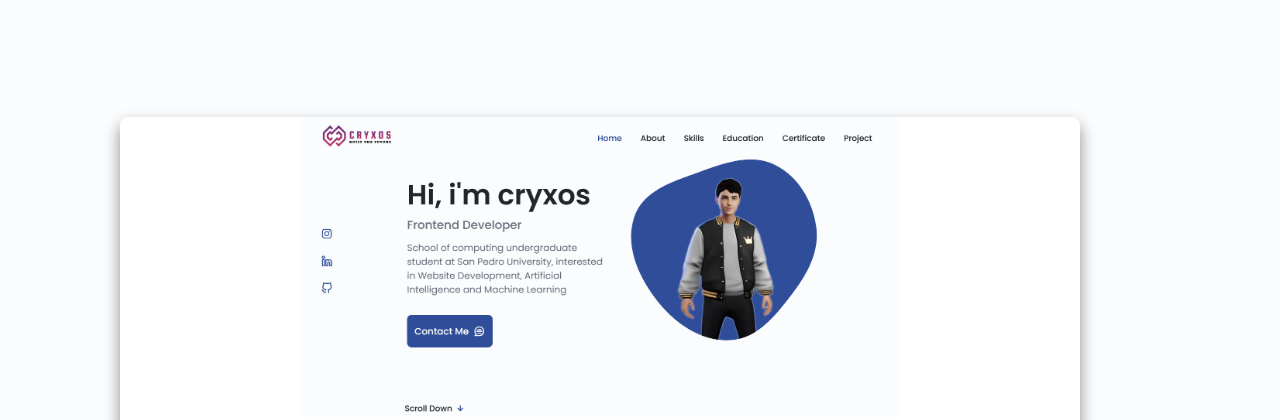
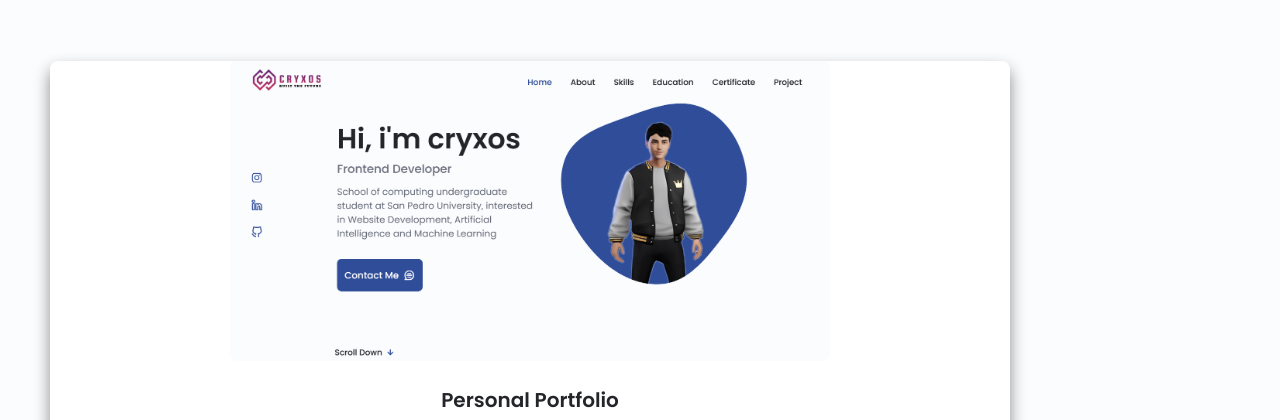
Before and after one commit to cryxos21/eternal.github.io, a plain HTML site: page index.html in a window 1280 px wide. Shown: the part 2809-3229 px from the top of the page. Drawn offline with nearby package versions, Linux system fonts and the light colour scheme; a script that the page names is missing.

Commit message:
Update styles.css

```diff
--- a/assets/css/styles.css
+++ b/assets/css/styles.css
@@ -645,7 +645,7 @@ img {
     flex-direction: column;
     align-items: center;
     justify-content: center;
-    margin: 120px;
+    margin: 50px;
     box-shadow: 0 8px 16px rgba(0,0,0,.45);
 }
 
```
